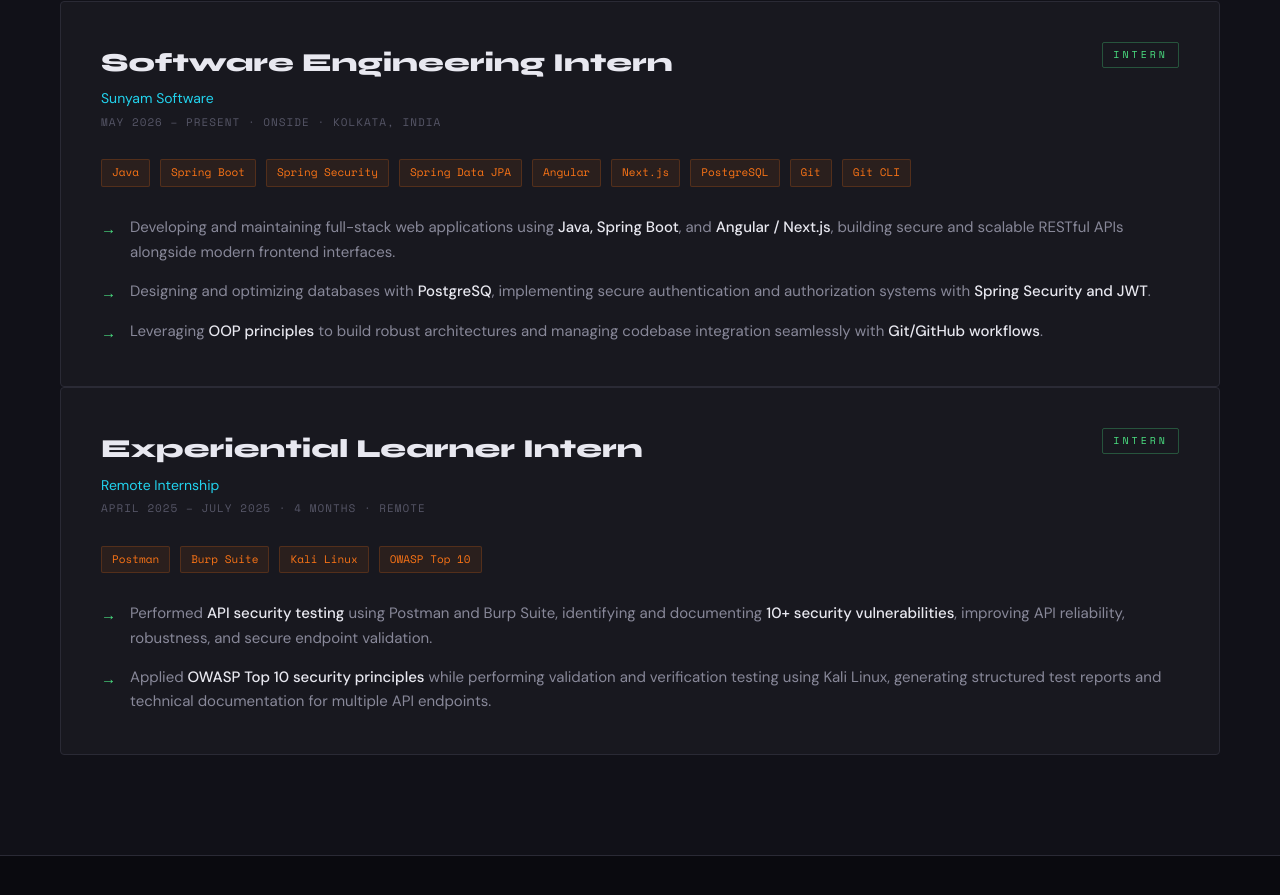
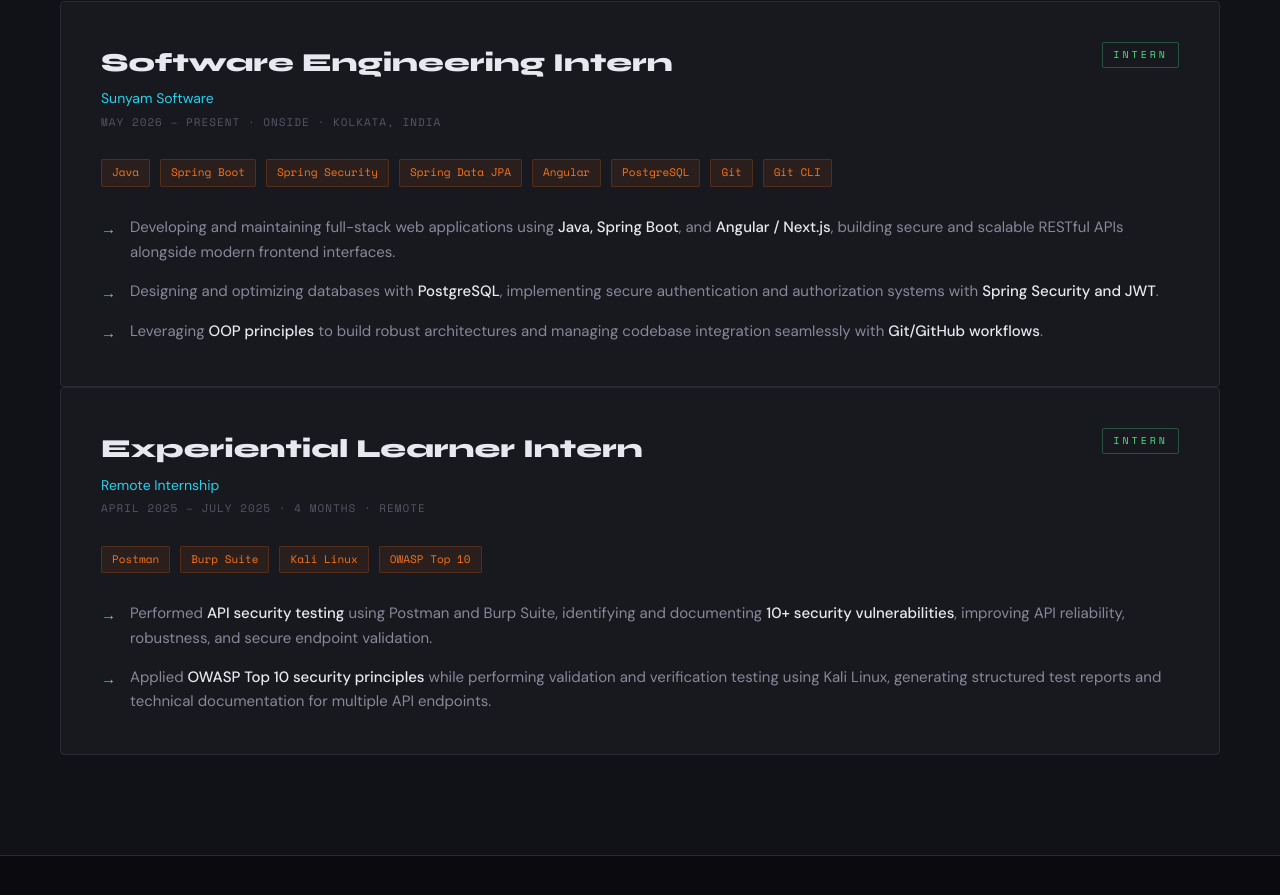
Before and after one commit to tapan2004/tapan-manna-portfolio, a React (Vite) app: page / in a window 1280 px wide. Shown: the part 3543-4438 px from the top of the page. Built offline with nearby package versions, Linux system fonts and the light colour scheme; no server answers.

Commit message:
fix project section bug

```diff
--- a/src/components/Experience.jsx
+++ b/src/components/Experience.jsx
@@ -12,7 +12,7 @@
                 <div className="exp-company">Sunyam Software</div>
                 <div className="exp-date">MAY 2026 – PRESENT · ONSIDE · KOLKATA, INDIA</div>
                 <div className="exp-tools">
-                    {['Java', 'Spring Boot', 'Spring Security', 'Spring Data JPA', 'Angular', 'Next.js', 'PostgreSQL', 'Git', 'Git CLI'].map(t => (
+                    {['Java', 'Spring Boot', 'Spring Security', 'Spring Data JPA', 'Angular', 'PostgreSQL', 'Git', 'Git CLI'].map(t => (
                         <span className="exp-tool" key={t}>{t}</span>
                     ))}
                 </div>
@@ -21,7 +21,7 @@
                         <span>Developing and maintaining full-stack web applications using <strong>Java, Spring Boot</strong>, and <strong>Angular / Next.js</strong>, building secure and scalable RESTful APIs alongside modern frontend interfaces.</span>
                     </li>
                     <li>
-                        <span>Designing and optimizing databases with <strong>PostgreSQ</strong>, implementing secure authentication and authorization systems with <strong>Spring Security and JWT</strong>.</span>
+                        <span>Designing and optimizing databases with <strong>PostgreSQL</strong>, implementing secure authentication and authorization systems with <strong>Spring Security and JWT</strong>.</span>
                     </li>
                     <li>
                         <span>Leveraging <strong>OOP principles</strong> to build robust architectures and managing codebase integration seamlessly with <strong>Git/GitHub workflows</strong>.</span>
@@ -35,7 +35,7 @@
                 <div className="exp-company">Remote Internship</div>
                 <div className="exp-date">APRIL 2025 – JULY 2025 · 4 MONTHS · REMOTE</div>
                 <div className="exp-tools">
-                    {['Postman','Burp Suite','Kali Linux','OWASP Top 10'].map(t => (
+                    {['Postman', 'Burp Suite', 'Kali Linux', 'OWASP Top 10'].map(t => (
                         <span className="exp-tool" key={t}>{t}</span>
                     ))}
                 </div>
```
